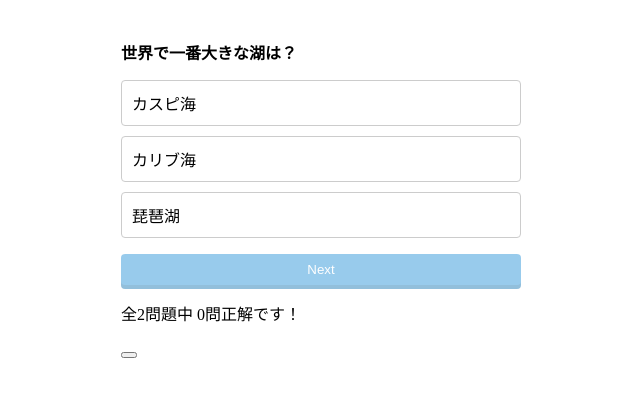
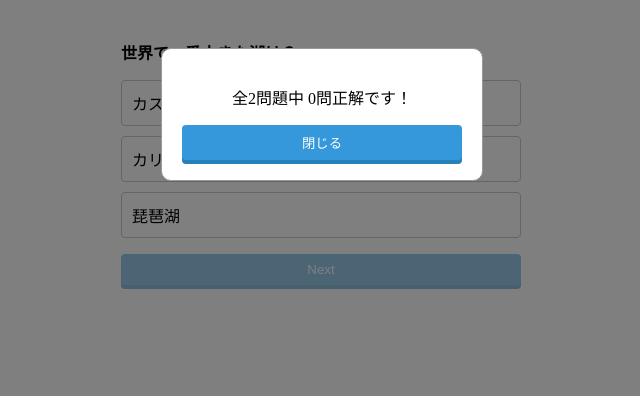
Before and after one commit to marimonon/vite-quiz, a React (Vite) app: page / in a window 1280 px wide. Shown: the top 396 px of the page, without its empty margins (319-959 px from the left). Built offline with nearby package versions, Linux system fonts and the light colour scheme.

Commit message:
modalの外見の作成

```diff
--- a/src/App.jsx
+++ b/src/App.jsx
@@ -43,6 +43,11 @@ function App() {
     }
   };
 
+  const [modal, setModal] = useState();
+  const scoreClick = () => {
+    setModal(true);
+  };
+
   // console.log(yourAnswer + "=yourAnswerだよ");
   // console.log(correct + "=correctだよ");
   // console.log(maxCount + "=maxCountだよ");
@@ -62,8 +67,10 @@ function App() {
       <Btn btnClick={btnClick} yourAnswer={yourAnswer} last={last}>
         Next
       </Btn>
-      <Score last={last}>スコア表示</Score>
-      <Modal score={(score, maxCount)}>
+      <Score last={last} scoreClick={scoreClick}>
+        スコア表示
+      </Score>
+      <Modal scoreClick={scoreClick}>
         全{maxCount}問題中 {score}問正解です！
       </Modal>
     </Container>
--- a/src/components/Modal.jsx
+++ b/src/components/Modal.jsx
@@ -1,12 +1,84 @@
 import { css } from "@emotion/react";
 
-function Modal({ children }) {
+function Modal({ children, scoreClick }) {
   return (
     <div>
-      <p>{children}</p>
-      <button></button>
+      <div css={getItemStyle(scoreClick)}>
+        <p>{children}</p>
+        <button
+          css={css`
+            width: 100%;
+            padding: 8px;
+            border-radius: 4px;
+            cursor: pointer;
+            text-align: center;
+            color: #fff;
+            border: none;
+            background: #3498db;
+            box-shadow: 0 4px 0 #2880b9;
+            &:hover {
+              opacity: 0.7;
+            }
+          `}
+        >
+          閉じる
+        </button>
+      </div>
+      <div css={backGetItemStyle(scoreClick)}></div>
     </div>
   );
 }
 
 export default Modal;
+
+const backItemStyle = css`
+  position: fixed;
+  background: rgba(0, 0, 0, 0.5);
+  width: 100vw;
+  height: 100vh;
+  top: 0;
+  left: 0;
+  z-index: 100;
+`;
+
+const backDisabledItemStyle = css`
+  display: none;
+`;
+
+const backGetItemStyle = (scoreClick) => {
+  if (scoreClick) {
+    return backItemStyle;
+  } else {
+    return backDisabledItemStyle;
+  }
+};
+
+const itemStyle = css`
+  position: absolute;
+  display: block;
+  background-color: #fff;
+  border: 1px solid #999;
+  border-radius: 10px;
+  padding: 20px;
+  text-align: center;
+  width: 280px;
+  top: 40px;
+  left: calc(50% - 160px);
+  z-index: 200;
+`;
+
+const normalItemStyle = css`
+  ${itemStyle};
+`;
+
+const disabledItemStyle = css`
+  ${itemStyle};
+  display: none;
+`;
+const getItemStyle = (scoreClick) => {
+  if (scoreClick) {
+    return normalItemStyle;
+  } else {
+    return disabledItemStyle;
+  }
+};
--- a/src/components/Score.jsx
+++ b/src/components/Score.jsx
@@ -1,7 +1,11 @@
 import { css } from "@emotion/react";
 
-function Score({ children, last }) {
-  return <button css={getItemStyle(last)}>{children}</button>;
+function Score({ children, last, scoreClick }) {
+  return (
+    <button onClick={scoreClick} css={getItemStyle(last)}>
+      {children}
+    </button>
+  );
 }
 
 export default Score;
```
